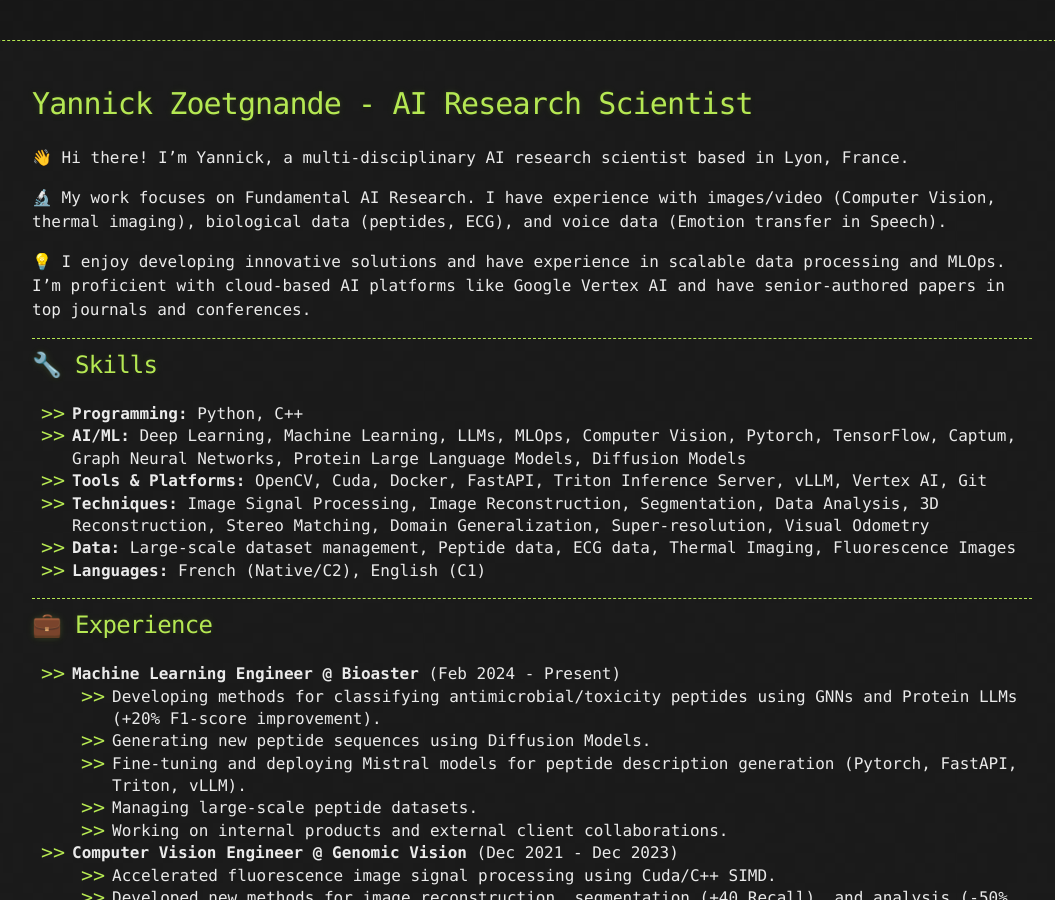
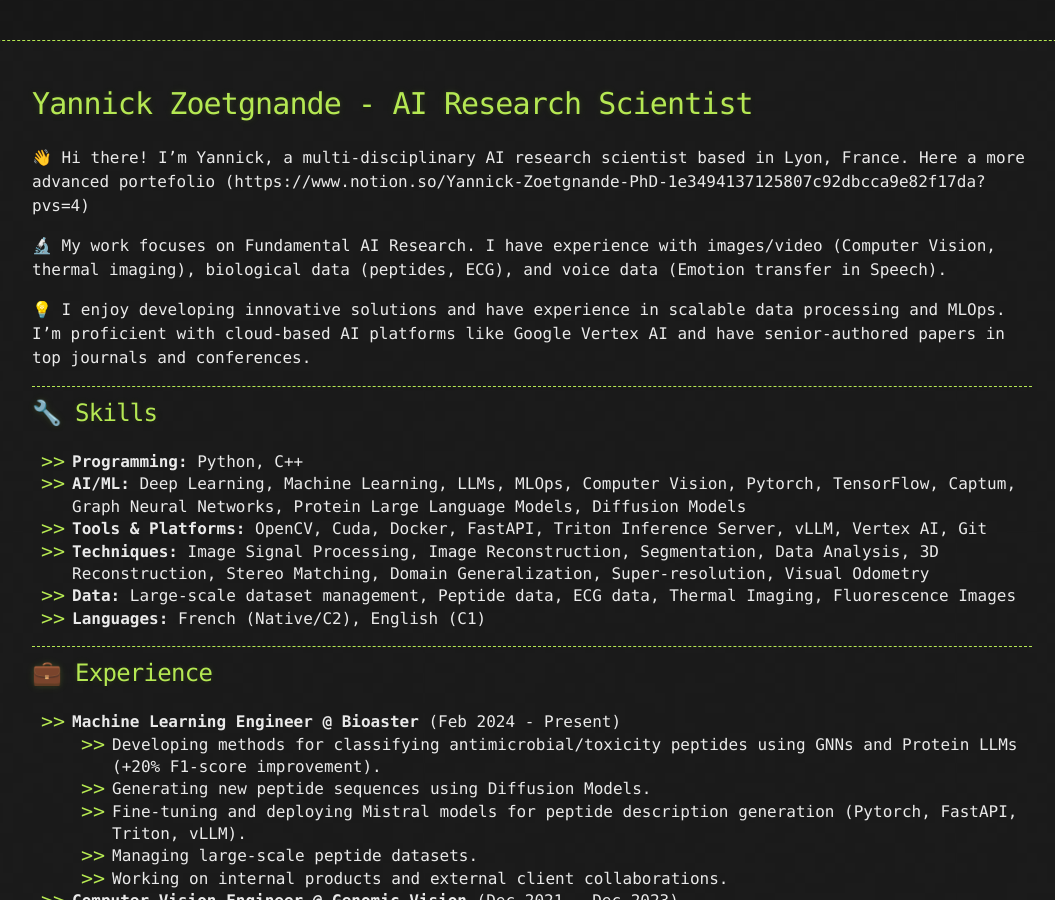
Before and after one commit to zyannick/zyannick.github.io, a Jekyll site: the page built from index.md, in a window 1280 px wide and 900 px high. Shown: the whole window, without its empty margins (108-1163 px from the left). Built offline with Jekyll 4.4.1, drawn with Linux system fonts in a browser that asks for light colours; our own code applies the rules of GitHub Pages for plain Markdown files.

Commit message:
adding notion site

```diff
--- a/index.md
+++ b/index.md
@@ -4,7 +4,7 @@ layout: default
 
 # Yannick Zoetgnande - AI Research Scientist
 
-👋 Hi there! I'm Yannick, a multi-disciplinary AI research scientist based in Lyon, France.
+👋 Hi there! I'm Yannick, a multi-disciplinary AI research scientist based in Lyon, France. Here a more advanced portefolio (https://www.notion.so/Yannick-Zoetgnande-PhD-1e3494137125807c92dbcca9e82f17da?pvs=4)
 
 🔬 My work focuses on Fundamental AI Research. I have experience with images/video (Computer Vision, thermal imaging), biological data (peptides, ECG), and voice data (Emotion transfer in Speech).
 
```
